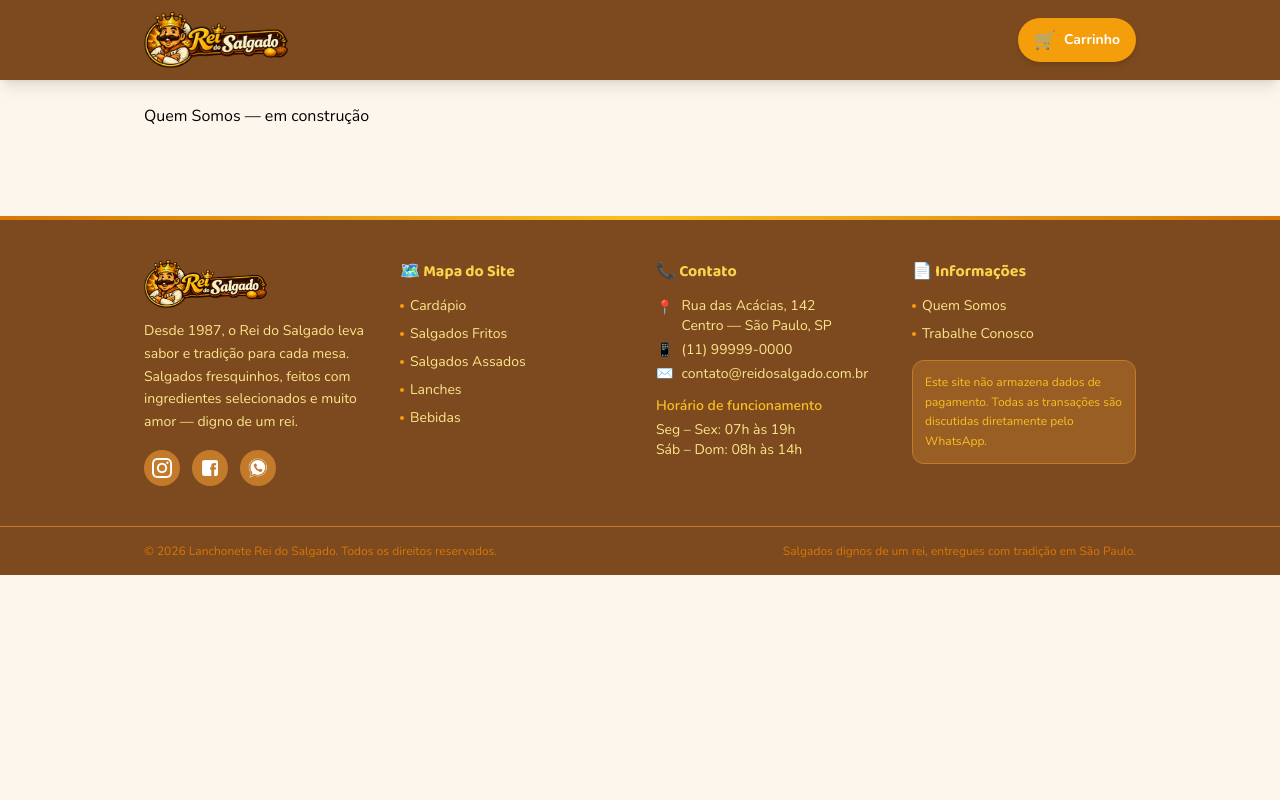
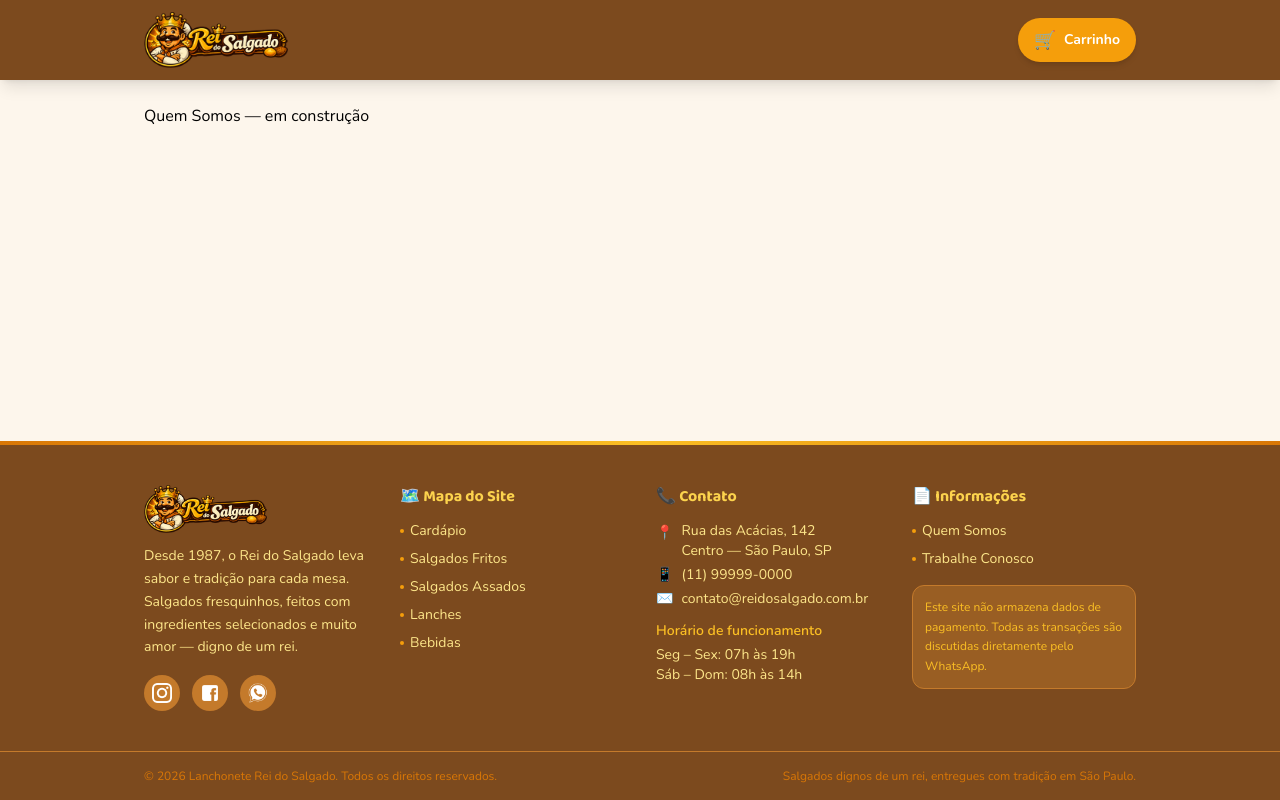
Before and after one commit to brenopavanelli/web-lanchonete, a React (Vite) app: page /quem-somos in a window 1280 px wide. Built offline with nearby package versions, Linux system fonts and the light colour scheme.

Commit message:
fix: gap na UI container quem somos

```diff
--- a/src/containers/PaginaQuemSomos.jsx
+++ b/src/containers/PaginaQuemSomos.jsx
@@ -15,13 +15,13 @@ export default function PaginaQuemSomos() {
   } = useCarrinho();
 
   return (
-    <div className="min-h-screen bg-salgado-light">
+    <div className="min-h-screen bg-salgado-light flex flex-col">
       <Header
         totalItens={totalItens}
         onAbrirCarrinho={() => setCarrinhoAberto(true)}
       />
 
-      <main className="max-w-5xl mx-auto px-4 py-6">
+      <main className="flex-1 max-w-5xl w-full mx-auto px-4 py-6">
         <p>Quem Somos — em construção</p>
       </main>
 
```
